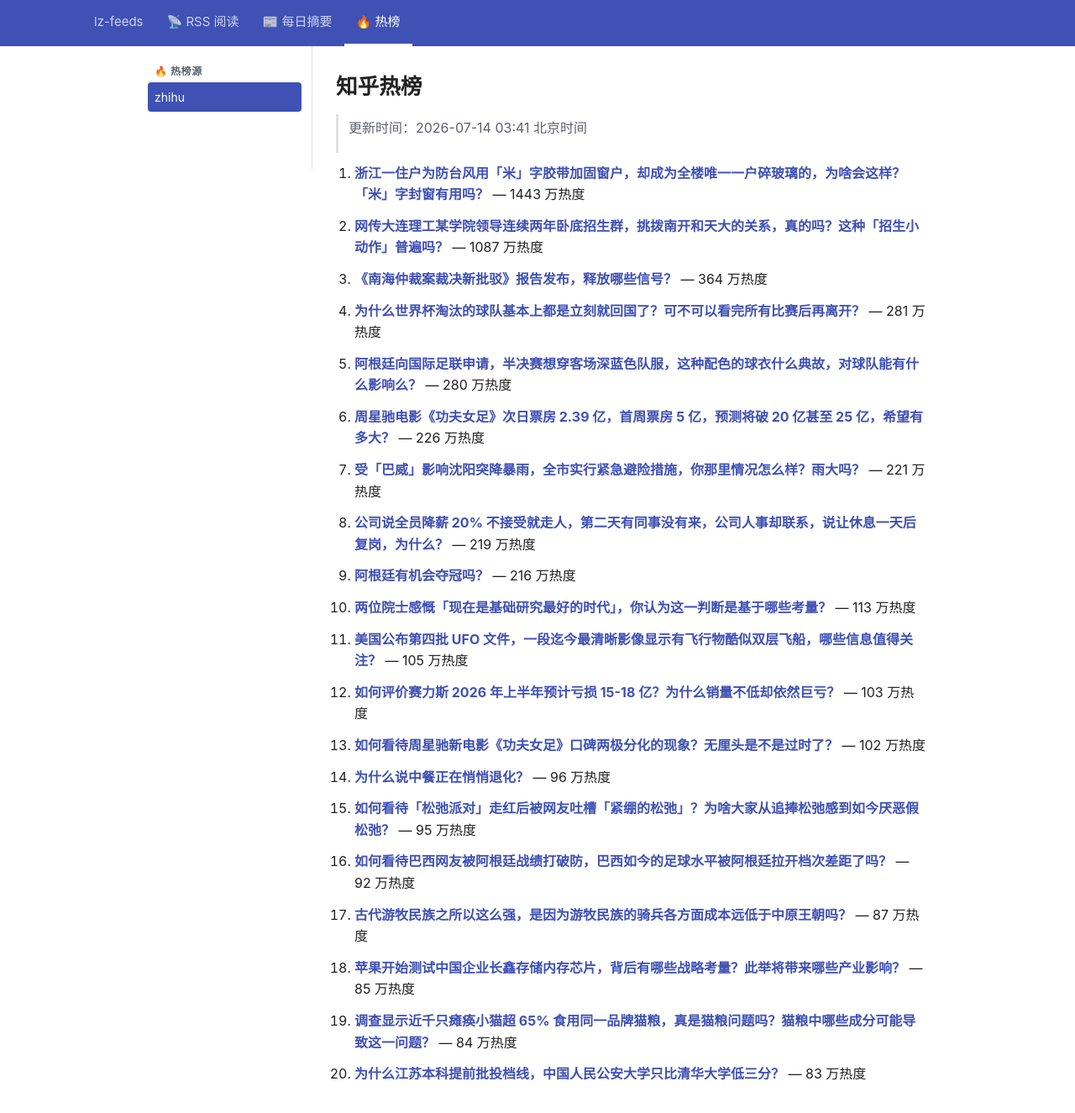
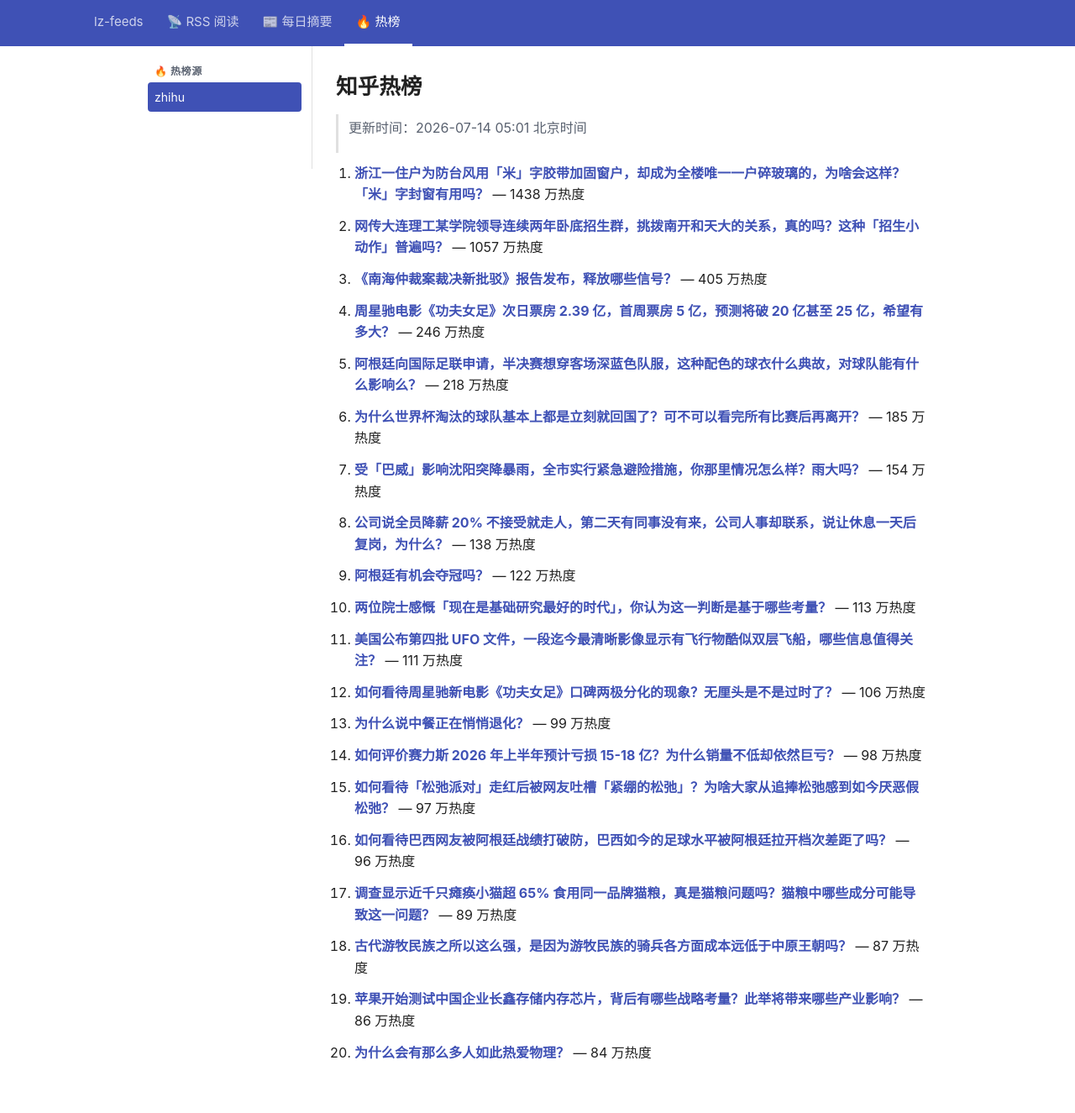
Before and after one commit to lizhang0101/lz-feeds, a Jekyll site: the page built from _hotlist/zhihu.md, in a window 1280 px wide and 1356 px high. Shown: the top 1325 px of the window at 84% size. Built offline with Jekyll 4.4.1, drawn with Linux system fonts in a browser that asks for light colours.

Commit message:
hotlist: 2026-07-13T21:01Z

```diff
--- a/_hotlist/zhihu.md
+++ b/_hotlist/zhihu.md
@@ -1,48 +1,48 @@
 ---
-updated: 2026-07-14 03:41 北京时间
+updated: 2026-07-14 05:01 北京时间
 count: 20
 ---
 
 # 知乎热榜
 
-> 更新时间：2026-07-14 03:41 北京时间
+> 更新时间：2026-07-14 05:01 北京时间
 
-1. **[浙江一住户为防台风用「米」字胶带加固窗户，却成为全楼唯一一户碎玻璃的，为啥会这样？「米」字封窗有用吗？](https://www.zhihu.com/question/2060049184527480687)** — 1443 万热度
+1. **[浙江一住户为防台风用「米」字胶带加固窗户，却成为全楼唯一一户碎玻璃的，为啥会这样？「米」字封窗有用吗？](https://www.zhihu.com/question/2060049184527480687)** — 1438 万热度
 
-2. **[网传大连理工某学院领导连续两年卧底招生群，挑拨南开和天大的关系，真的吗？这种「招生小动作」普遍吗？](https://www.zhihu.com/question/2059729316993131464)** — 1087 万热度
+2. **[网传大连理工某学院领导连续两年卧底招生群，挑拨南开和天大的关系，真的吗？这种「招生小动作」普遍吗？](https://www.zhihu.com/question/2059729316993131464)** — 1057 万热度
 
-3. **[《南海仲裁案裁决新批驳》报告发布，释放哪些信号？](https://www.zhihu.com/question/2059980453814219344)** — 364 万热度
+3. **[《南海仲裁案裁决新批驳》报告发布，释放哪些信号？](https://www.zhihu.com/question/2059980453814219344)** — 405 万热度
 
-4. **[为什么世界杯淘汰的球队基本上都是立刻就回国了？可不可以看完所有比赛后再离开？](https://www.zhihu.com/question/2058981135892461058)** — 281 万热度
+4. **[周星驰电影《功夫女足》次日票房 2.39 亿，首周票房 5 亿，预测将破 20 亿甚至 25 亿，希望有多大？](https://www.zhihu.com/question/2059790933936137165)** — 246 万热度
 
-5. **[阿根廷向国际足联申请，半决赛想穿客场深蓝色队服，这种配色的球衣什么典故，对球队能有什么影响么？](https://www.zhihu.com/question/2060002703879533053)** — 280 万热度
+5. **[阿根廷向国际足联申请，半决赛想穿客场深蓝色队服，这种配色的球衣什么典故，对球队能有什么影响么？](https://www.zhihu.com/question/2060002703879533053)** — 218 万热度
 
-6. **[周星驰电影《功夫女足》次日票房 2.39 亿，首周票房 5 亿，预测将破 20 亿甚至 25 亿，希望有多大？](https://www.zhihu.com/question/2059790933936137165)** — 226 万热度
+6. **[为什么世界杯淘汰的球队基本上都是立刻就回国了？可不可以看完所有比赛后再离开？](https://www.zhihu.com/question/2058981135892461058)** — 185 万热度
 
-7. **[受「巴威」影响沈阳突降暴雨，全市实行紧急避险措施，你那里情况怎么样？雨大吗？](https://www.zhihu.com/question/2059917780845946766)** — 221 万热度
+7. **[受「巴威」影响沈阳突降暴雨，全市实行紧急避险措施，你那里情况怎么样？雨大吗？](https://www.zhihu.com/question/2059917780845946766)** — 154 万热度
 
-8. **[公司说全员降薪 20% 不接受就走人，第二天有同事没有来，公司人事却联系，说让休息一天后复岗，为什么？](https://www.zhihu.com/question/2059237272705316521)** — 219 万热度
+8. **[公司说全员降薪 20% 不接受就走人，第二天有同事没有来，公司人事却联系，说让休息一天后复岗，为什么？](https://www.zhihu.com/question/2059237272705316521)** — 138 万热度
 
-9. **[阿根廷有机会夺冠吗？](https://www.zhihu.com/question/2059639111040999429)** — 216 万热度
+9. **[阿根廷有机会夺冠吗？](https://www.zhihu.com/question/2059639111040999429)** — 122 万热度
 
 10. **[两位院士感慨「现在是基础研究最好的时代」，你认为这一判断是基于哪些考量？](https://www.zhihu.com/question/2059189701848851782)** — 113 万热度
 
-11. **[美国公布第四批 UFO 文件，一段迄今最清晰影像显示有飞行物酷似双层飞船，哪些信息值得关注？](https://www.zhihu.com/question/2059327384772466175)** — 105 万热度
+11. **[美国公布第四批 UFO 文件，一段迄今最清晰影像显示有飞行物酷似双层飞船，哪些信息值得关注？](https://www.zhihu.com/question/2059327384772466175)** — 111 万热度
 
-12. **[如何评价赛力斯 2026 年上半年预计亏损 15-18 亿？为什么销量不低却依然巨亏？](https://www.zhihu.com/question/2059697862565536691)** — 103 万热度
+12. **[如何看待周星驰新电影《功夫女足》口碑两极分化的现象？无厘头是不是过时了？](https://www.zhihu.com/question/2059946981699728081)** — 106 万热度
 
-13. **[如何看待周星驰新电影《功夫女足》口碑两极分化的现象？无厘头是不是过时了？](https://www.zhihu.com/question/2059946981699728081)** — 102 万热度
+13. **[为什么说中餐正在悄悄退化？](https://www.zhihu.com/question/552064695)** — 99 万热度
 
-14. **[为什么说中餐正在悄悄退化？](https://www.zhihu.com/question/552064695)** — 96 万热度
+14. **[如何评价赛力斯 2026 年上半年预计亏损 15-18 亿？为什么销量不低却依然巨亏？](https://www.zhihu.com/question/2059697862565536691)** — 98 万热度
 
-15. **[如何看待「松弛派对」走红后被网友吐槽「紧绷的松弛」？为啥大家从追捧松弛感到如今厌恶假松弛？](https://www.zhihu.com/question/2057860179513668617)** — 95 万热度
+15. **[如何看待「松弛派对」走红后被网友吐槽「紧绷的松弛」？为啥大家从追捧松弛感到如今厌恶假松弛？](https://www.zhihu.com/question/2057860179513668617)** — 97 万热度
 
-16. **[如何看待巴西网友被阿根廷战绩打破防，巴西如今的足球水平被阿根廷拉开档次差距了吗？](https://www.zhihu.com/question/2060031374115829185)** — 92 万热度
+16. **[如何看待巴西网友被阿根廷战绩打破防，巴西如今的足球水平被阿根廷拉开档次差距了吗？](https://www.zhihu.com/question/2060031374115829185)** — 96 万热度
 
-17. **[古代游牧民族之所以这么强，是因为游牧民族的骑兵各方面成本远低于中原王朝吗？](https://www.zhihu.com/question/1888275342818523001)** — 87 万热度
+17. **[调查显示近千只瘫痪小猫超 65% 食用同一品牌猫粮，真是猫粮问题吗？猫粮中哪些成分可能导致这一问题？](https://www.zhihu.com/question/2058174380128130240)** — 89 万热度
 
-18. **[苹果开始测试中国企业长鑫存储内存芯片，背后有哪些战略考量？此举将带来哪些产业影响？](https://www.zhihu.com/question/2058578162674397208)** — 85 万热度
+18. **[古代游牧民族之所以这么强，是因为游牧民族的骑兵各方面成本远低于中原王朝吗？](https://www.zhihu.com/question/1888275342818523001)** — 87 万热度
 
-19. **[调查显示近千只瘫痪小猫超 65% 食用同一品牌猫粮，真是猫粮问题吗？猫粮中哪些成分可能导致这一问题？](https://www.zhihu.com/question/2058174380128130240)** — 84 万热度
+19. **[苹果开始测试中国企业长鑫存储内存芯片，背后有哪些战略考量？此举将带来哪些产业影响？](https://www.zhihu.com/question/2058578162674397208)** — 86 万热度
 
-20. **[为什么江苏本科提前批投档线，中国人民公安大学只比清华大学低三分？](https://www.zhihu.com/question/2058628068630175892)** — 83 万热度
+20. **[为什么会有那么多人如此热爱物理？](https://www.zhihu.com/question/660747812)** — 84 万热度
```
